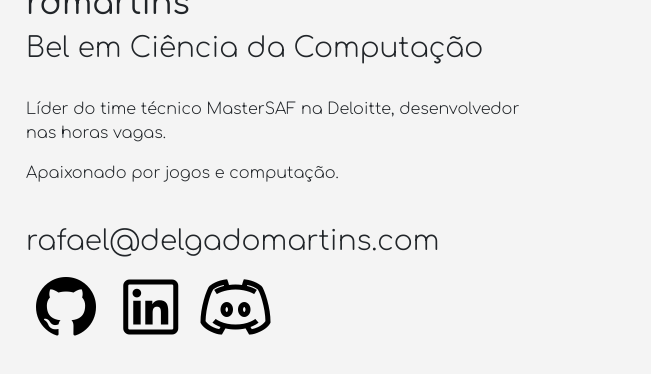
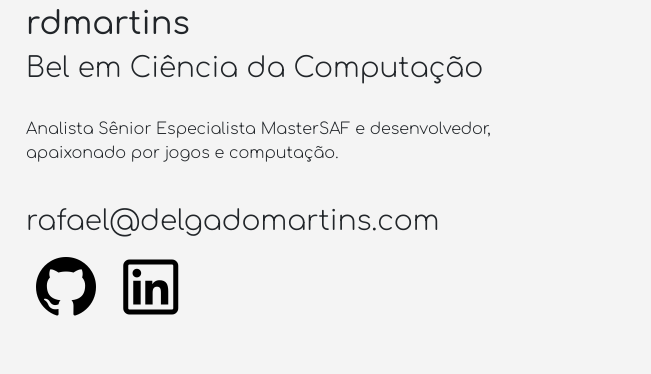
Before and after one commit to rdmartins/site, a plain HTML site: page index.html in a window 1280 px wide. Shown: the part 262-636 px from the top of the page, 629-1280 px from the left. Drawn offline with nearby package versions, Linux system fonts and the light colour scheme.

Commit message:
remove discord and update message

```diff
--- a/index.html
+++ b/index.html
@@ -28,8 +28,7 @@
           </div>
           <br />
           <div class="mb-12">
-            <p>Líder do time técnico MasterSAF na Deloitte, desenvolvedor nas horas vagas.</p>
-            <p>Apaixonado por jogos e computação.</p>
+            <p>Analista Sênior Especialista MasterSAF e desenvolvedor, apaixonado por jogos e computação.</p>
           </div>
           <br />
           <div class="mb-12">
@@ -38,7 +37,6 @@
           <div>
             <a class="lab la-github align-middle" href="https://github.com/rdmartins/" target="_blank"></a>
             <a class="lab la-linkedin align-middle" href="https://www.linkedin.com/in/rafael-delgado-martins/" target="_blank"></a>
-            <a class="lab la-discord align-middle" href="https://discord.gg/XXWEq4J" target="_blank"></a>
           </div>
         </div>
       </div>
```
